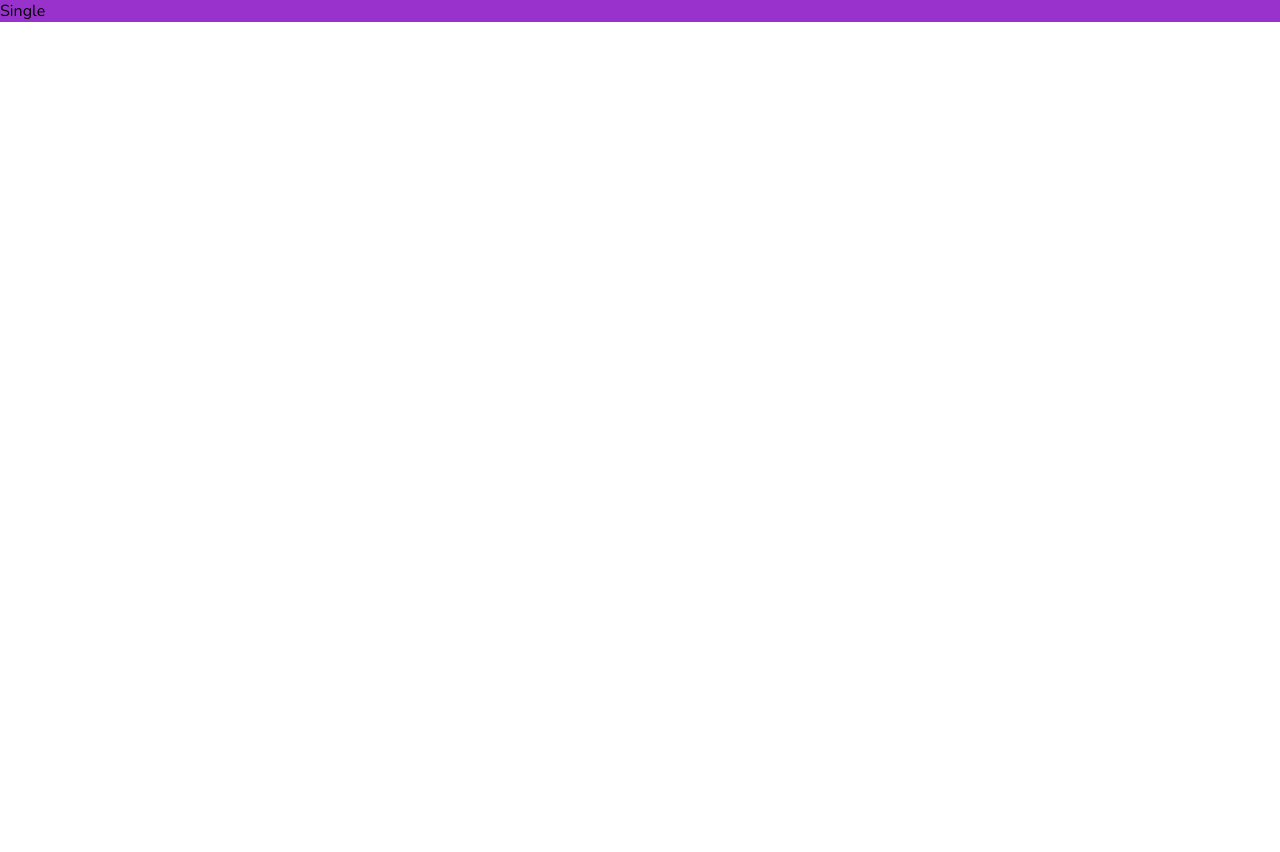
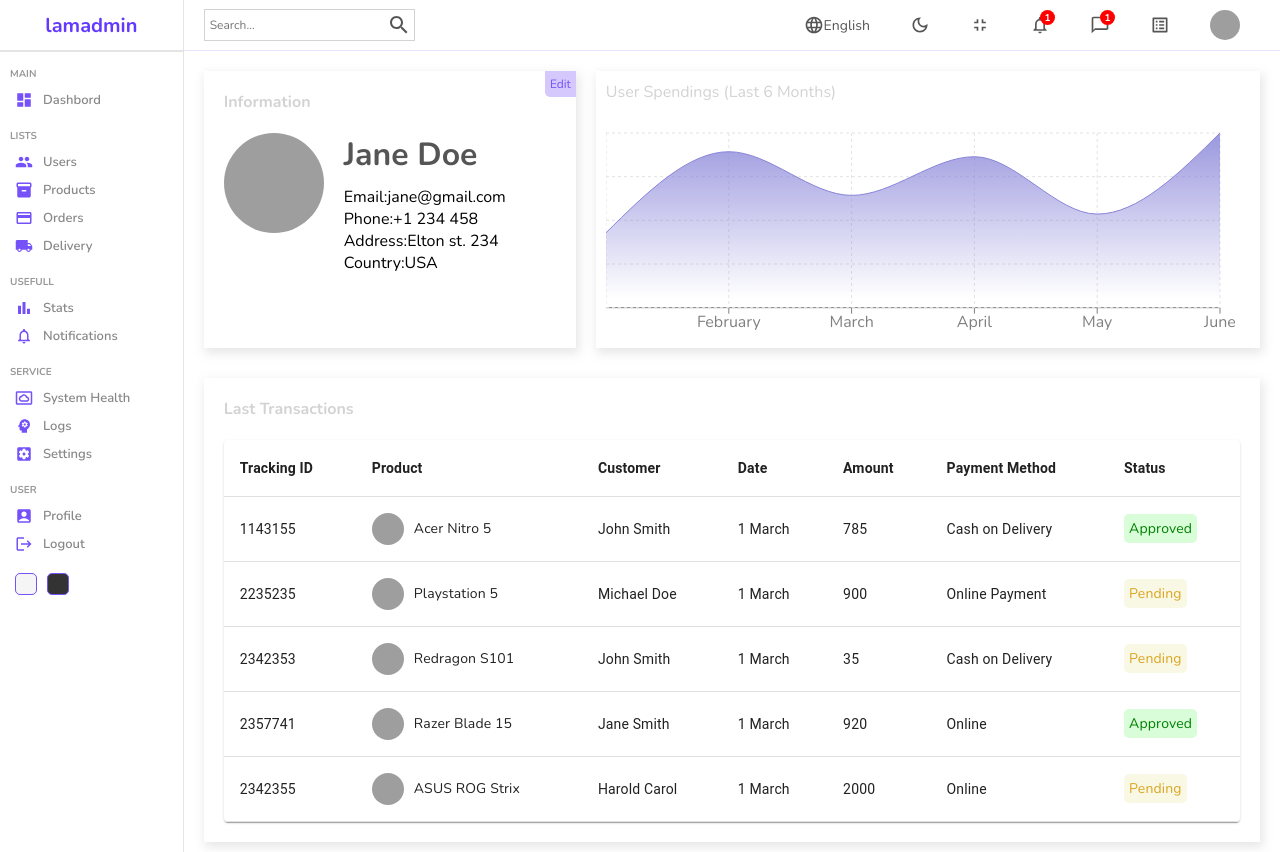
Before and after one commit to RashidRMa/lamadmin, a React (Create React App) app: page /users/1 in a window 1280 px wide. Before the commit the page ends 800 px from the top, so only its background shows below. Built offline with nearby package versions, Linux system fonts and the light colour scheme; grey boxes are pictures that could not be loaded.

Commit message:
feat:"single page added"

```diff
--- a/src/components/chart/Chart.jsx
+++ b/src/components/chart/Chart.jsx
@@ -19,11 +19,11 @@ const data = [
   { name: "June", Total: 2800 },
 ];
 
-const Chart = () => {
+const Chart = ({ aspect, title }) => {
   return (
     <div className="chart">
-      <div className="title">Last 6 Month (Revenue)</div>
-      <ResponsiveContainer width="100%" aspect={2 / 1}>
+      <div className="title">{title}</div>
+      <ResponsiveContainer width="100%" aspect={aspect}>
         <AreaChart
           width={730}
           height={250}
--- a/src/pages/home/Home.jsx
+++ b/src/pages/home/Home.jsx
@@ -22,7 +22,7 @@ const Home = () => {
         </div>
         <div className="charts">
           <Featured />
-          <Chart />
+          <Chart aspect={3 / 1.5} title="Last 6 Month (Revenue)" />
         </div>
         <div className="listContainer">
           <div className="listTitle">Latest Transactions</div>
--- a/src/pages/single/Single.jsx
+++ b/src/pages/single/Single.jsx
@@ -1,10 +1,54 @@
-import React from 'react'
-import "./single.scss"
+import React from "react";
+import Sidebar from "../../components/sidebar/Sidebar";
+import Navbar from "../../components/navbar/Navbar";
+import Chart from "../../components/chart/Chart";
+import List from "../../components/table/Table";
+import "./single.scss";
 
 const Single = () => {
     return (
-        <div className='single'>Single</div>
-    )
-}
+        <div className="single">
+            <Sidebar />
+            <div className="singleContainer">
+                <Navbar />
+                <div className="top">
+                    <div className="left">
+                        <div className="editButton">Edit</div>
+                        <h1 className="title">Information</h1>
+                        <div className="item">
+                            <img src="https://images.pexels.com/photos/774909/pexels-photo-774909.jpeg?auto=compress&cs=tinysrgb&w=1260&h=750&dpr=1" alt="" className="itemImg" />
+                            <div className="details">
+                                <h1 className="itemTitle">Jane Doe</h1>
+                                <div className="detailItem">
+                                    <span className="itemKey">Email:</span>
+                                    <span className="itemValue">jane@gmail.com</span>
+                                </div>
+                                <div className="detailItem">
+                                    <span className="itemKey">Phone:</span>
+                                    <span className="itemValue">+1 234 458 </span>
+                                </div>
+                                <div className="detailItem">
+                                    <span className="itemKey">Address:</span>
+                                    <span className="itemValue">Elton st. 234</span>
+                                </div>
+                                <div className="detailItem">
+                                    <span className="itemKey">Country:</span>
+                                    <span className="itemValue">USA</span>
+                                </div>
+                            </div>
+                        </div>
+                    </div>
+                    <div className="right">
+                        <Chart aspect={3 / 1} title="User Spendings (Last 6 Months)" />
+                    </div>
+                </div>
+                <div className="bottom">
+                    <h1 className="title">Last Transactions</h1>
+                    <List />
+                </div>
+            </div>
+        </div>
+    );
+};
 
-export default Single
+export default Single;
--- a/src/pages/single/single.scss
+++ b/src/pages/single/single.scss
@@ -1,3 +1,85 @@
 .single {
-  background-color: darkorchid;
+  display: flex;
+  width: 100%;
+
+  .singleContainer {
+    flex: 6;
+
+    .top {
+      display: flex;
+      padding: 20px;
+      gap: 20px;
+
+      .left {
+        flex: 1;
+        -webkit-box-shadow: 2px 4px 10px 1px rgba(0, 0, 0, 0.47);
+        box-shadow: 2px 4px 10px 1px rgba(201, 201, 201, 0.47);
+        padding: 20px;
+        position: relative;
+
+        .editButton {
+          position: absolute;
+          top: 0;
+          right: 0;
+          padding: 5px;
+          font-size: 12px;
+          color: #7451f8;
+          background-color: #7551f850;
+          cursor: pointer;
+          border-radius: 0px 0px 0px 5px;
+        }
+
+        .item {
+          display: flex;
+          gap: 20px;
+
+          .itemImg {
+            width: 100px;
+            height: 100px;
+            border-radius: 50%;
+            object-fit: cover;
+          }
+
+          .details {
+            .itemTitle {
+              margin-bottom: 10px;
+              color: #555;
+
+              .detailItem {
+                margin-bottom: 10px;
+                font-size: 14px;
+
+                .itemKey {
+                  font-weight: bold;
+                  color: gray;
+                  margin-right: 5px;
+                }
+
+                .itemValue {
+                  font-weight: 300;
+                }
+              }
+            }
+          }
+        }
+      }
+
+      .right {
+        flex: 2;
+      }
+    }
+
+    .bottom {
+      -webkit-box-shadow: 2px 4px 10px 1px rgba(0, 0, 0, 0.47);
+      box-shadow: 2px 4px 10px 1px rgba(201, 201, 201, 0.47);
+      padding: 20px;
+      margin: 10px 20px;
+    }
+
+    .title {
+      font-size: 16px;
+      color: lightgray;
+      margin-bottom: 20px;
+    }
+  }
 }
```
